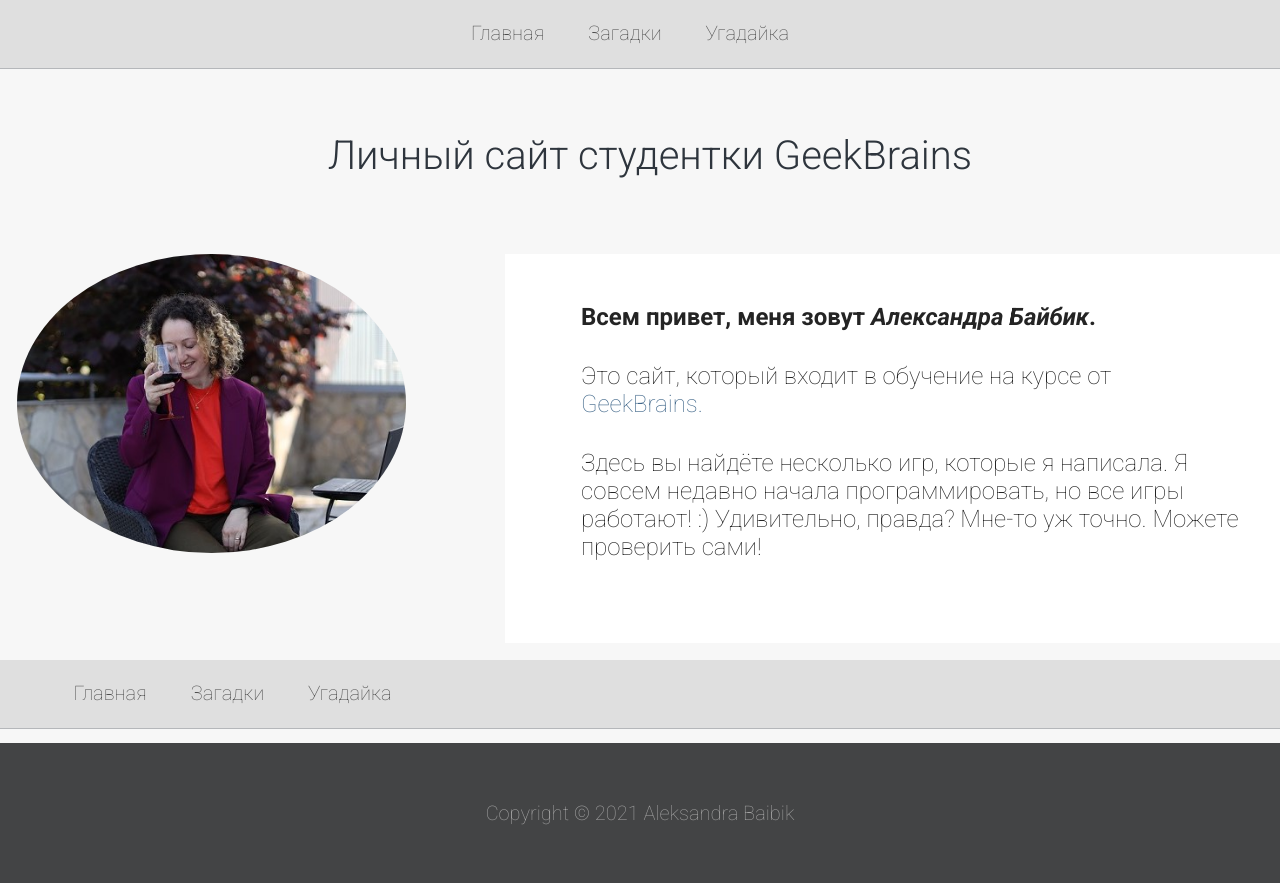
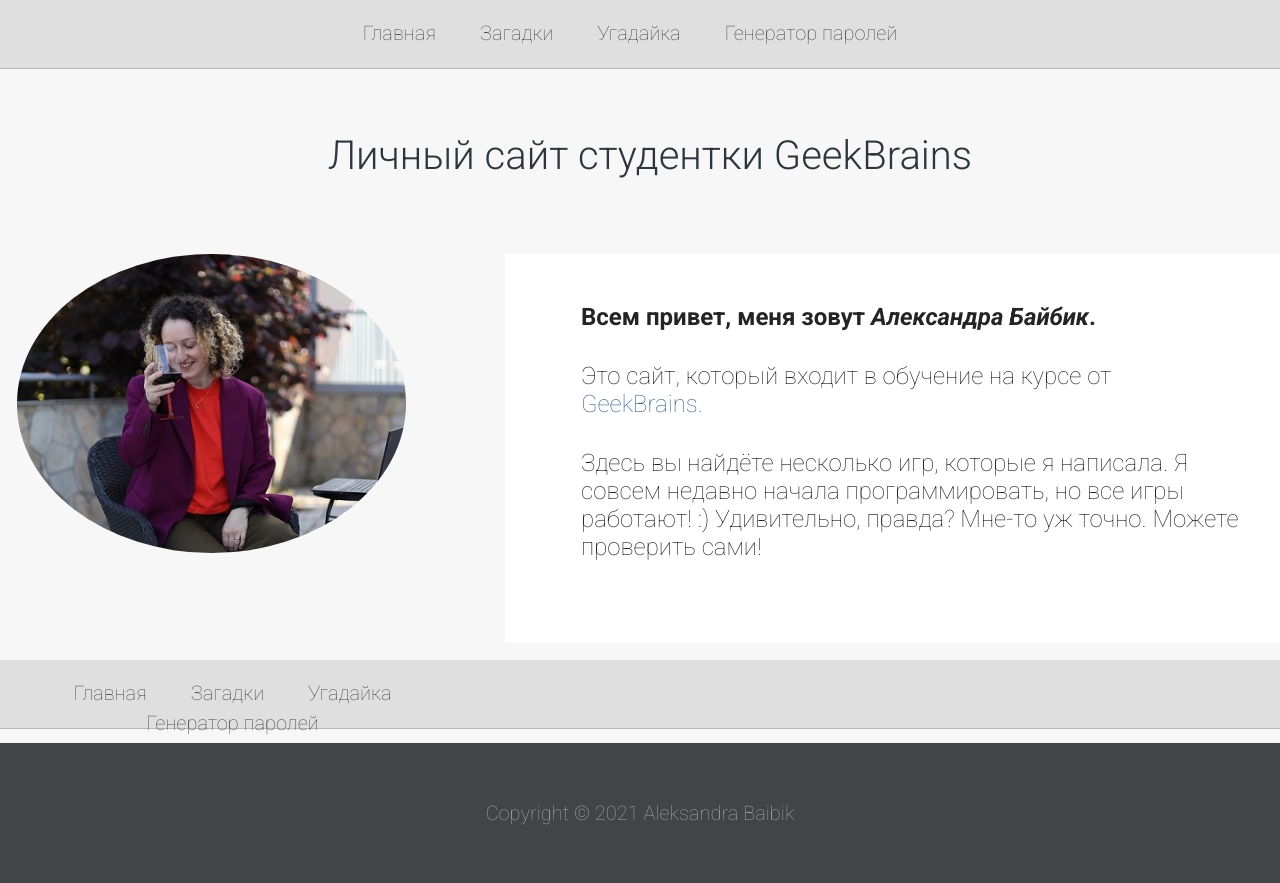
Before and after one commit to abaibik/site, a PHP site: page /index.php in a window 1280 px wide. Run offline with PHP 8.4, Linux system fonts and the light colour scheme.

Commit message:
add password generator to menu

```diff
--- a/menu.php
+++ b/menu.php
@@ -2,4 +2,5 @@
 		<a href="index.php">Главная</a>
 		<a href="puzzle.php">Загадки</a>
 		<a href="guess.php">Угадайка</a>
+		<a href="passwords.php">Генератор паролей</a>
 	</div>
```
